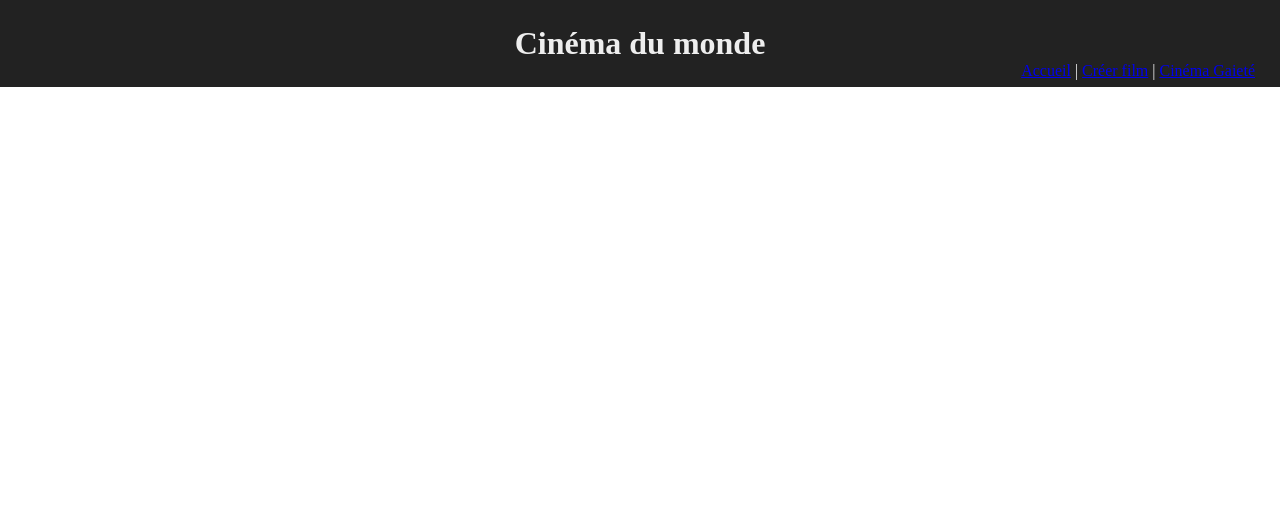
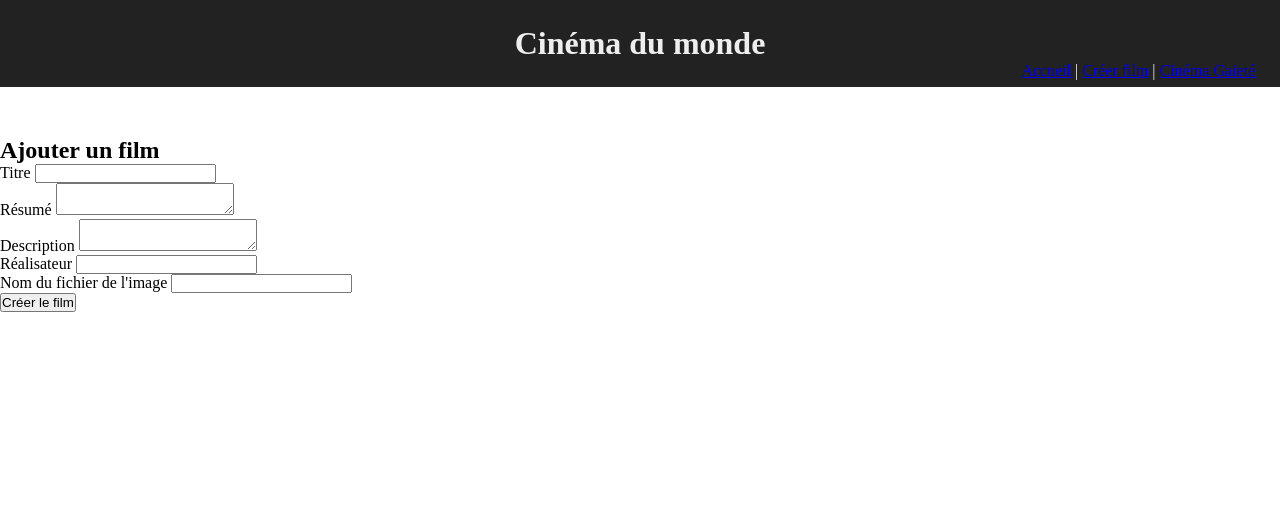
Before and after one commit to alexis35115/demo-ui-crud-php, a PHP site: page /creer-film.php in a window 1280 px wide. Shown: the top 511 px of the page. Run offline with PHP 8.4, Linux system fonts and the light colour scheme.

Commit message:
programmation pour la création d'un film

```diff
--- a/creer-film.php
+++ b/creer-film.php
@@ -10,6 +10,36 @@
 <body>
 	<?php
 	include "en-tete.php";
+    ?>
+
+    <section id="contenu">
+		<h2>Ajouter un film</h2>
+		<form action="creer-film-traitement.php" method="post">
+			<div>
+				<label for="titre">Titre</label>
+				<input type="text" name="titre" id="titre"/>
+			</div>
+			<div>
+				<label for="resume">Résumé</label>
+				<textarea name="resume" id="resume"></textarea>
+			</div>
+			<div>
+				<label for="description">Description</label>
+				<textarea name="description" id="description"></textarea>
+			</div>
+			<div>
+				<label for="realisateur">Réalisateur</label>
+				<input type="text" name="realisateur" id="realisateur"/>
+			</div>
+			<div>
+				<label for="image">Nom du fichier de l'image</label>
+				<input type="text" name="image" id="image"/>
+			</div>
+			<input type="submit" value="Créer le film">
+		</form>
+	</section>
+
+    <?php
 	include "pied-page.php";
 	?>
 </body>
--- a/supprimer-film-traitement.php
+++ b/supprimer-film-traitement.php
@@ -16,7 +16,7 @@
     include "connexion.php";
 
     try {
-        $sth = $dbh->prepare("DELETE FROM `film` WHERE `id_film` = :id");
+        $sth = $dbh->prepare("DELETE FROM `film` WHERE `id_film` = :id;");
         $sth->bindParam(':id', $idFilm, PDO::PARAM_INT);
         ?>
         <div class="centrer centrer-text">
```
Also changed, not shown: creer-film-traitement.php (+26 -0 lines).
